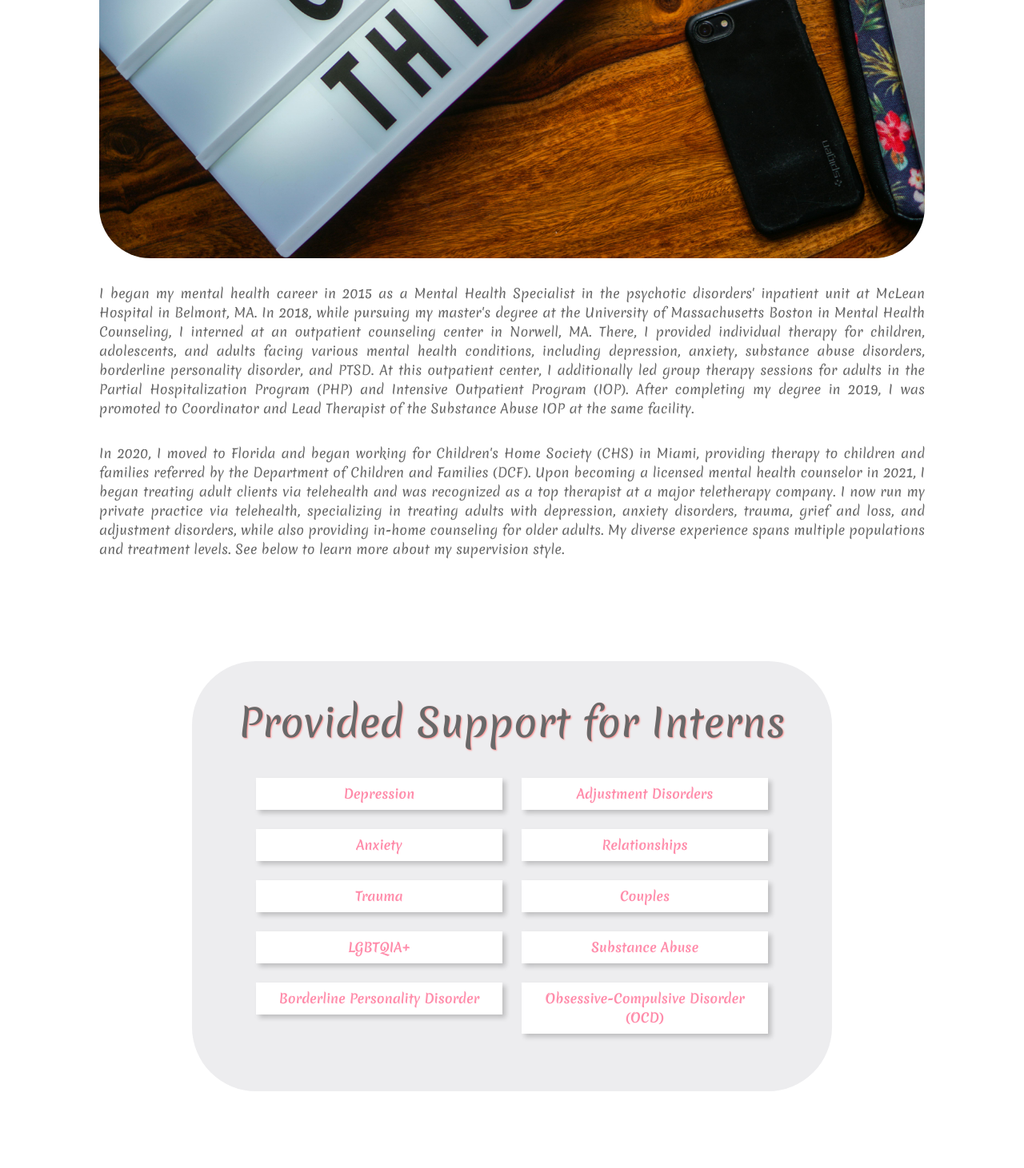
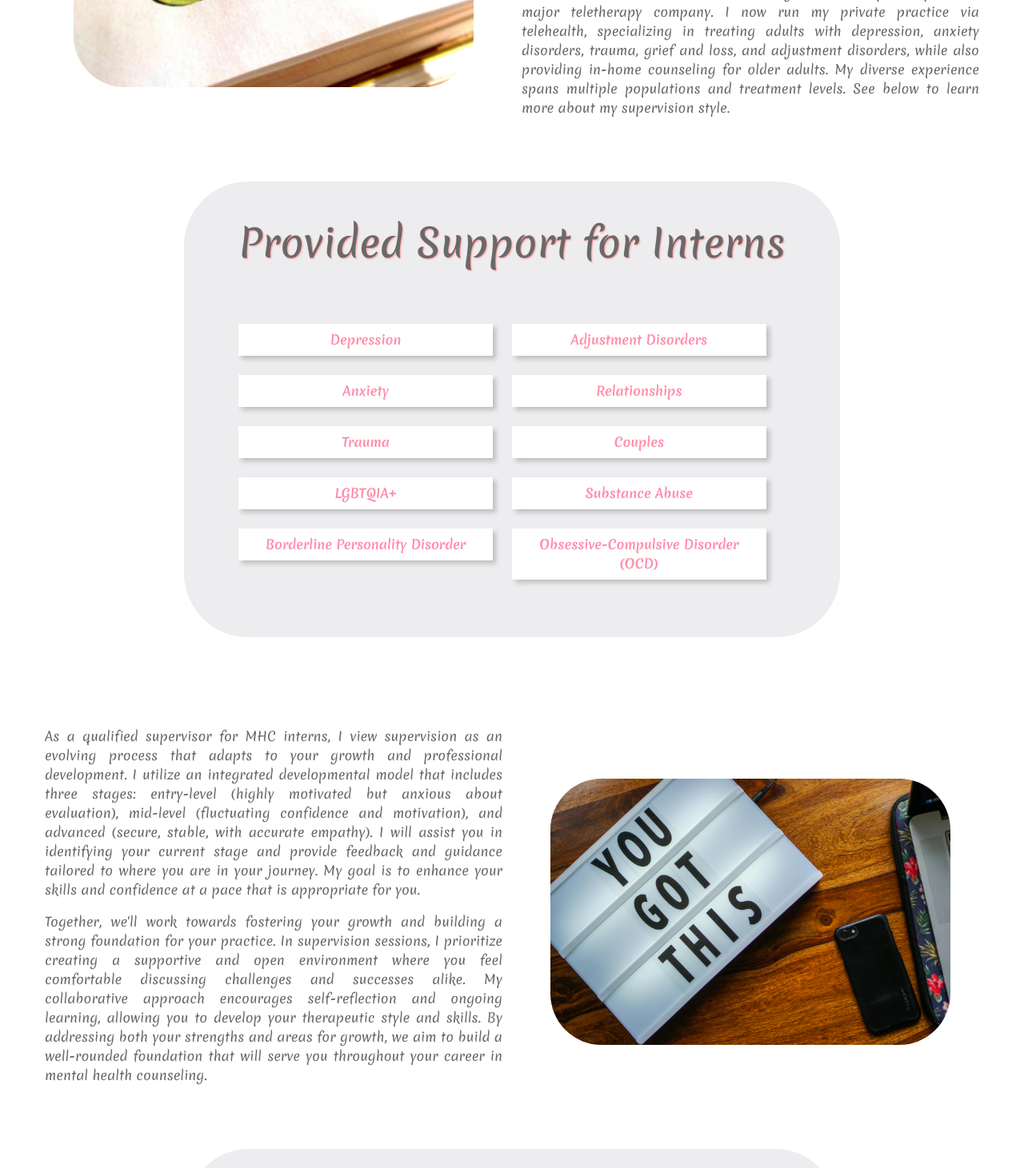
Before and after one commit to LFuen/c-fuentes, a Next.js app: page /Supervision in a window 1280 px wide. Shown: the part 1330-2791 px from the top of the page at 80% size. Built offline with nearby package versions, Linux system fonts and the light colour scheme.

Commit message:
styling changes to supervision and contact form

```diff
--- a/src/app/ContactForm/page.js
+++ b/src/app/ContactForm/page.js
@@ -243,7 +243,7 @@ export default function ContactForm() {
 					<Col className={styles.locationMap}>
 						<LocationMap />
 						<h6>Based out of Port St. Lucie, FL</h6>
-						<h6>** Only serving the State of Florida</h6>
+						<h6><b>**</b> Only serving the <b><u>State of Florida</u></b></h6>
 					</Col>
 				</Row>
 			</section>
--- a/src/app/Supervision/page.js
+++ b/src/app/Supervision/page.js
@@ -4,6 +4,7 @@ import Link from "next/link";
 import styles from "./supervision.module.css";
 import Image from "next/image";
 import ygt from "./images/gotThis.jpg";
+import joy from "./images/joy.jpg";
 
 export default function Supervision() {
 	const support = [
@@ -107,12 +108,12 @@ export default function Supervision() {
 				<span className={styles.title}>Supervision</span>
 			</h1>
 
-			<article className={styles.topBlurb}>
-				<Row className={styles.blurbRow}>
-					<Col>
-						<Image src={ygt} alt="The Grind" width={300} height={300} />
+			<article className={`d-flex mx-xs-2 mx-md-4 ${styles.blurb}`}>
+				<Row className={`d-flex flex-column flex-lg-row ${styles.blurbRow}`}>
+					<Col xs={12} lg={6} className="d-flex justify-content-center">
+						<Image src={joy} alt="Choose Joy" width={500} height={500} className="img-fluid" />
 					</Col>
-					<Col>
+					<Col xs={12} lg={6}>
 						<p>
 							I began my mental health career in 2015 as a Mental Health
 							Specialist in the psychotic disorders' inpatient unit at McLean
@@ -153,7 +154,7 @@ export default function Supervision() {
 				</Row>
 
 				<Row className={styles.techniqueRow}>
-					<Col xs={6} className={`${styles.techniqueColA}`}>
+					<Col xs={6} className={styles.techniqueColA}>
 						{col1.map((therapy) => (
 							<Card className={styles.techniqueCard} key={therapy.id}>
 								<CardHeader className={styles.cardHeader}>
@@ -175,9 +176,9 @@ export default function Supervision() {
 				</Row>
 			</article>
 
-			<article className={styles.midBlurb}>
-				<Row className={styles.blurbRow}>
-					<Col>
+			<article className={`mx-xs-2 mx-lg-4 ${styles.blurb}`}>
+				<Row className={`d-flex flex-column flex-lg-row ${styles.blurbRow}`}>
+					<Col xs={12} lg={6}>
 						<p>
 							As a qualified supervisor for MHC interns, I view supervision as
 							an evolving process that adapts to your growth and professional
@@ -203,8 +204,8 @@ export default function Supervision() {
 						</p>
 					</Col>
 
-					<Col>
-						<Image src={ygt} alt="You Got This" width={300} height={300} />
+					<Col xs={12} lg={6} className="d-flex justify-content-center">
+						<Image src={ygt} alt="You Got This" width={500} height={500} className="img-fluid" />
 					</Col>
 				</Row>
 			</article>
--- a/src/app/Supervision/supervision.module.css
+++ b/src/app/Supervision/supervision.module.css
@@ -78,14 +78,14 @@
     text-align: center;
     text-decoration: none;
     text-shadow: 1px 1px 2px rgb(255, 139, 139);
-    padding-top: 2rem;
+    padding: 2rem;
 }
 
 
 .techniqueArticle {
     background-color: #ededef;
     padding: 1rem 3rem;
-    margin: 5rem 8rem;
+    margin: 3rem auto;
     border-radius: 5rem;
     position: relative;
 }
@@ -94,8 +94,8 @@
     display: flex;
     flex-direction: row;
     align-items: start;
-    margin: 2rem 0;
     flex-wrap: nowrap;
+    padding: 2rem 0;
     width: 100%;
     text-align: center;
 }
@@ -233,49 +233,33 @@
     margin: 2rem 0;
 }
 
-.blurbRow {
-    margin: 0 1rem;
-    flex-direction: column;
-}
-
-.blurbRow img {
-    width: 100%;
-    height: auto;
-    margin: 2rem 0;
-    border-radius: 4rem;
-}
-
-.blurbRow p {
-    margin-bottom: 2rem;
-}
-
-.topBlurb {
+.blurb {
     font-size: 1rem;
     color: #696969;
     padding: 1rem 2rem;
-    margin: 6rem 4rem 0 4rem;
+    margin-top: 3rem;
     align-items: center;
     text-align: justify;
 }
 
-.topBlurb p {
+.blurb p {
     text-align: justify
 }
 
-.midBlurb {
-    color: #696969;
-    padding: 1rem 2rem;
-    margin: 0 4rem;
+.col-12 {
+    flex: 0 0 auto;
+    display: flex;
+    width: 100%;
+    justify-content: center;
+}
+
+.blurbRow {
+    display: flex;
     align-items: center;
 }
 
-.midBlurb p {
-    text-align: justify
-}
-
-.midBlurb img {
-    width: 100%;
-    height: auto;
+.blurbRow img {
+    margin: 2rem 0;
     border-radius: 4rem;
 }
 
@@ -335,8 +319,6 @@
     }
 
     .topBlurb img {
-        width: 100%;
-        height: auto;
         border-radius: 3rem;
     }
 
```
Also changed, not shown: src/app/Supervision/images/joy.jpg (added).
